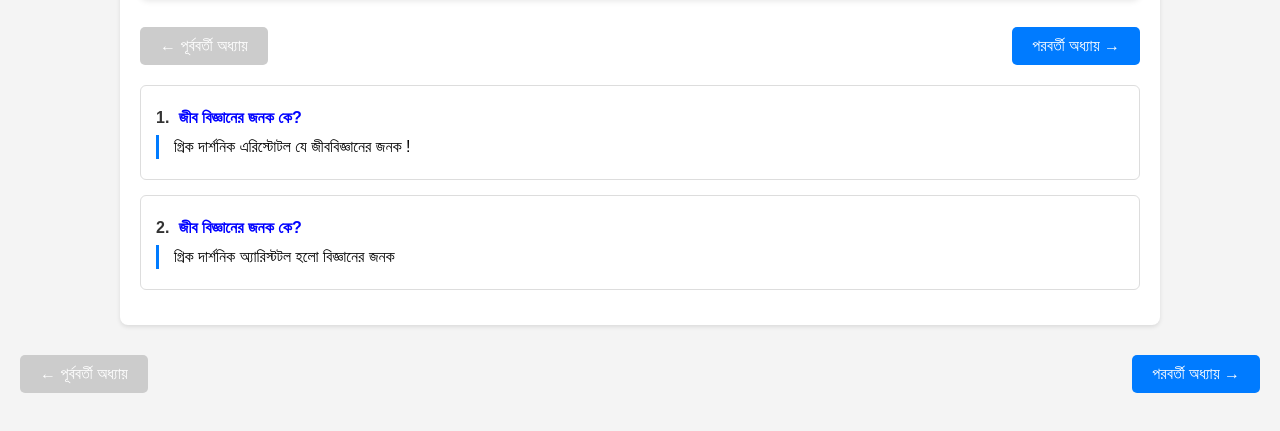
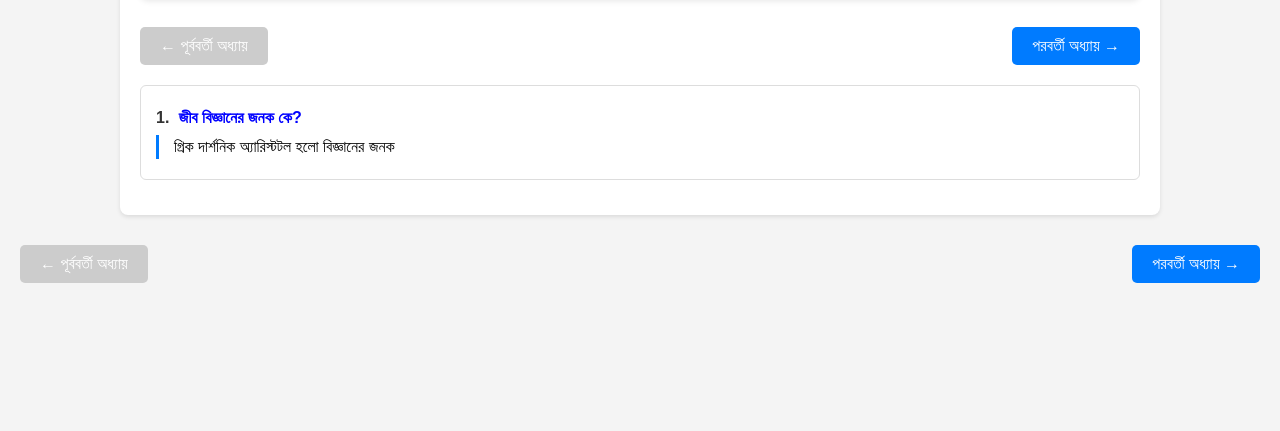
Before and after one commit to ati-info/dev, a plain HTML site: page biology/assignments/chapter-1.html in a window 1280 px wide. Shown: the part 235-666 px from the top of the page. Drawn offline with Linux system fonts and the light colour scheme.

Commit message:
Update chapter-1.html

```diff
--- a/biology/assignments/chapter-1.html
+++ b/biology/assignments/chapter-1.html
@@ -21,10 +21,7 @@
         </div>
 
         <div id='qa'>
-<div class='q'>
-                <p class='question-text'>জীব বিজ্ঞানের জনক কে?</p>
-                <p class='answer-text'>গ্রিক দার্শনিক এরিস্টোটল যে জীববিজ্ঞানের জনক !</p>
-            </div>
+
 <div class='q'>
 
             <p class='question-text'>জীব বিজ্ঞানের জনক কে?</p>
```
